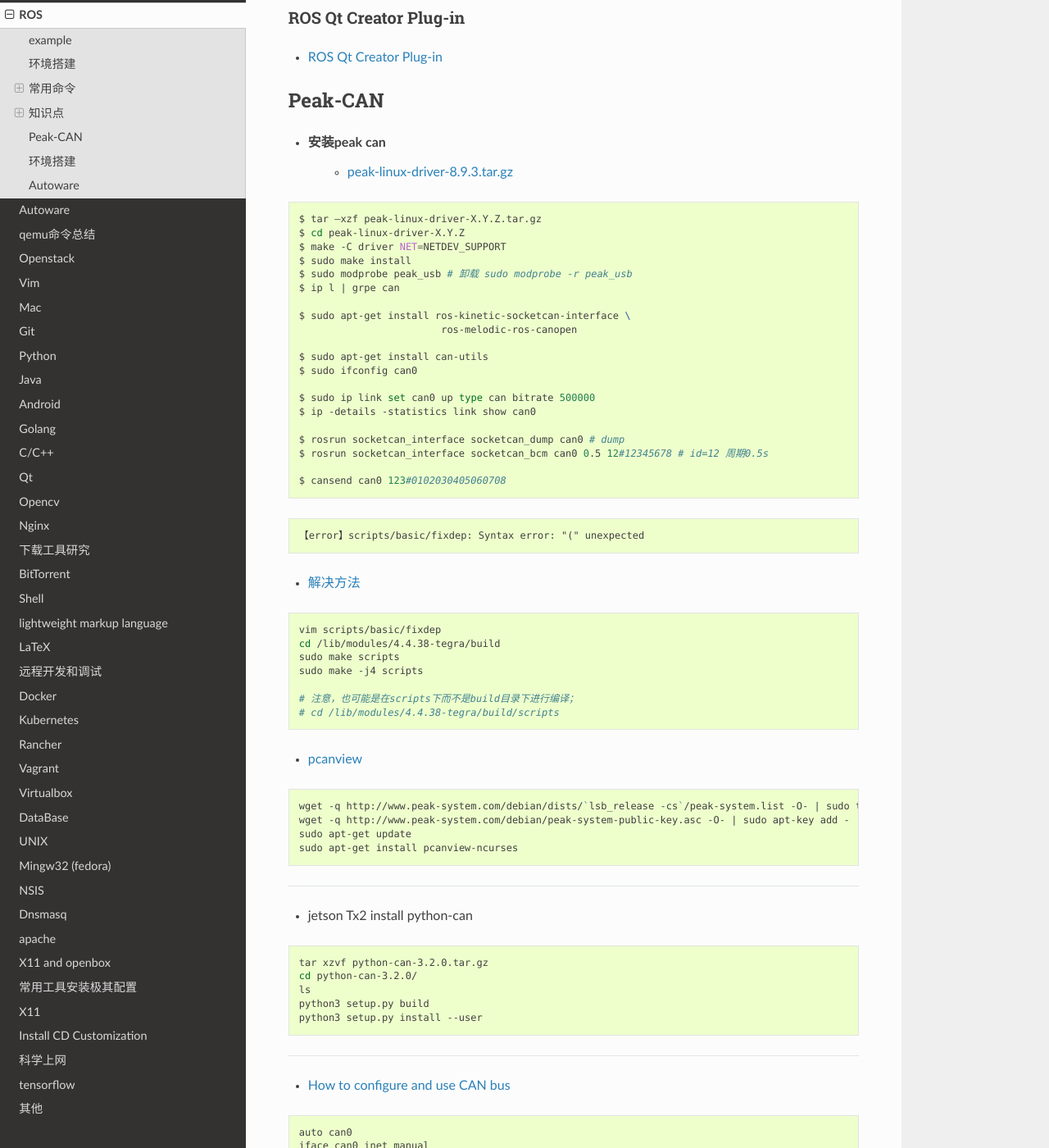
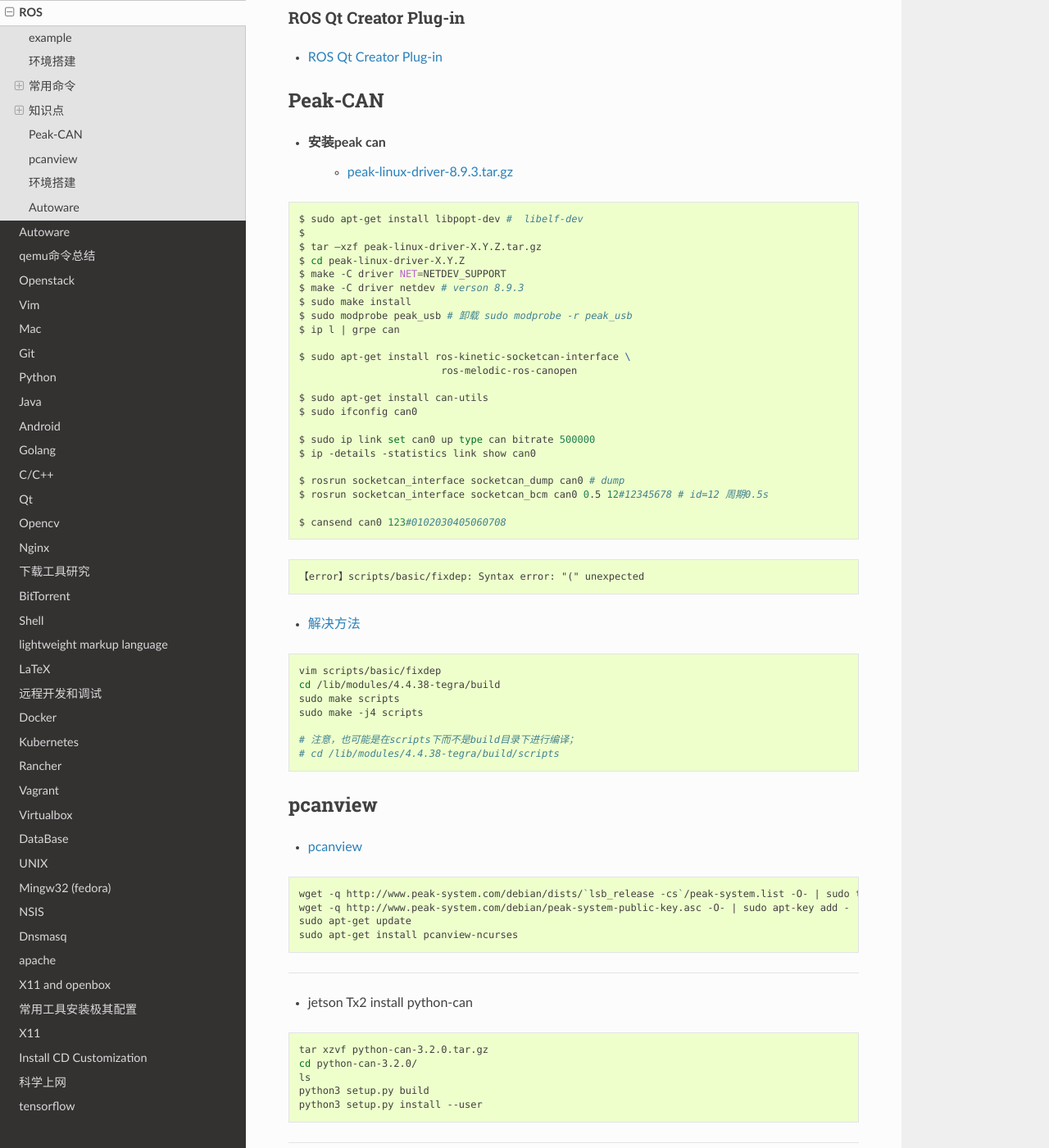
Before and after one commit to my-rds-store/my_space, a Sphinx documentation site: the page built from source/ros/index.rst, in a window 1280 px wide and 1400 px high, scrolled down 6406 px. Shown: the whole window at 82% size. Built offline with Sphinx 7.4.7 and the Read the Docs theme 2.0.0, drawn with Linux system fonts in a browser that asks for light colours.

Commit message:
update ...

```diff
--- a/source/ros/index.rst
+++ b/source/ros/index.rst
@@ -371,9 +371,12 @@
 
 .. code-block:: sh
 
+       $ sudo apt-get install libpopt-dev #  libelf-dev
+       $
        $ tar –xzf peak-linux-driver-X.Y.Z.tar.gz
        $ cd peak-linux-driver-X.Y.Z
        $ make -C driver NET=NETDEV_SUPPORT
+       $ make -C driver netdev # verson 8.9.3
        $ sudo make install
        $ sudo modprobe peak_usb # 卸载 sudo modprobe -r peak_usb
        $ ip l | grpe can
@@ -412,7 +415,12 @@
     # cd /lib/modules/4.4.38-tegra/build/scripts
 
 
+***************
+pcanview
+***************
+
 * `pcanview  <http://www.peak-system.com/fileadmin/media/linux/index.htm>`_
+
 
 .. code-block:: bash
 
```
